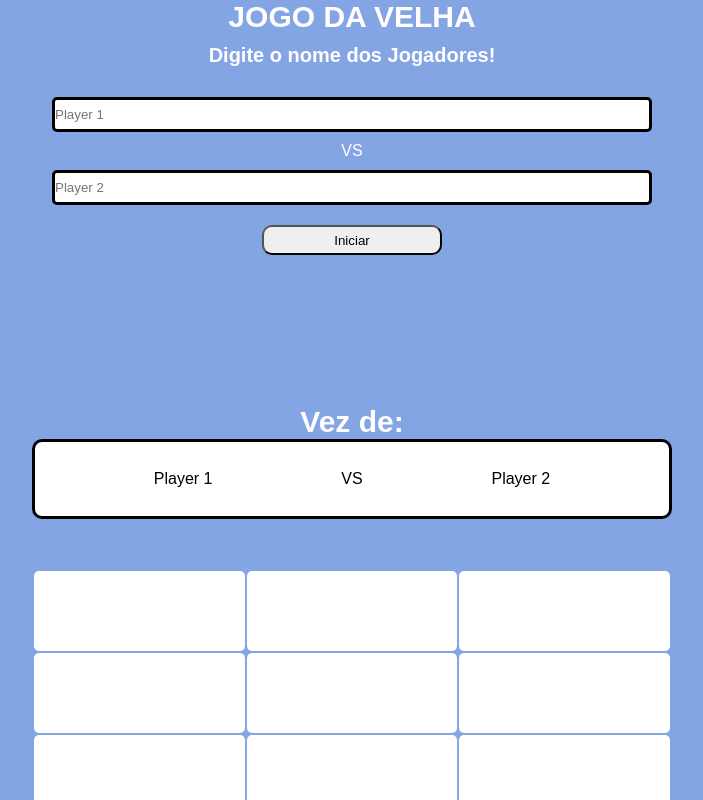
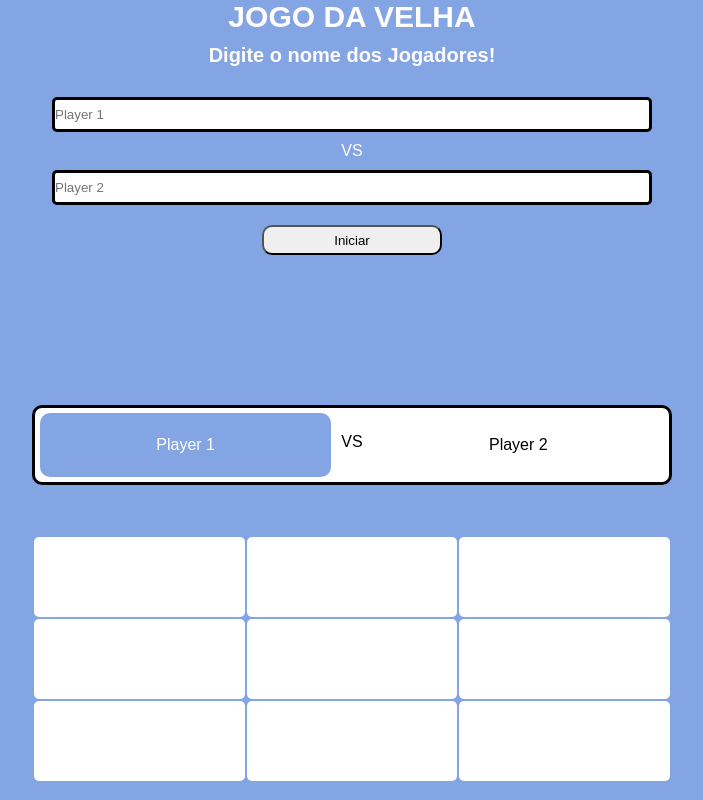
Before and after one commit to matheus160101/Jogo-da-velha, a plain HTML site: page index.html in a window 1280 px wide. Both pictures are taken after a click on the button "Iniciar". Shown: the whole page, without its empty margins (288-991 px from the left). Drawn offline with Linux system fonts and the light colour scheme; a web font is replaced by a local one.

Commit message:
projeto atualiziado

```diff
--- a/index.html
+++ b/index.html
@@ -28,11 +28,11 @@
       </div><!--form-->
 
       <div class="game">
-        <h2>Vez de: <span id="turnPlayer"></span></h2>
+        <h2><span id="turnPlayer"></span></h2>
         <div class="players">
-          <label class="player1" for="player1">Player 1</label>
+          <label id="p1" class="player1" for="player1">Player 1</label>
           <p>VS</p>
-          <label class="player2" for="player2">Player 2</label>
+          <label id="p2" class="player2" for="player2">Player 2</label>
         </div>
         <table id="gameBoard">
           <tbody>
--- a/index.js
+++ b/index.js
@@ -17,8 +17,18 @@ let turnPlayer = ''
 
 
 function updateTitle() {
-  const playerInput = document.getElementById(turnPlayer)
-  document.getElementById('turnPlayer').innerText = playerInput.value
+  if (turnPlayer == 'player1'){
+    document.getElementById("p1").style.color = "white";
+    document.getElementById("p2").style.color = "black";
+    document.getElementById("p2").style.background = "white";
+    document.getElementById("p1").style.background = "#84a5e4";
+
+  } else {
+    document.getElementById("p1").style.color = "black";
+    document.getElementById("p2").style.color = "white";
+    document.getElementById("p1").style.background = "white";
+    document.getElementById("p2").style.background = "#84a5e4";
+  }
 }
 
 function initializeGame() {
@@ -27,7 +37,7 @@ function initializeGame() {
   turnPlayer = 'player1'
   // Ajusta o título da página (caso seja necessário)
   document.querySelector(".game h2").innerHTML =
-    'Vez de: <span id="turnPlayer"></span>';
+    '<span id="turnPlayer"></span>';
   updateTitle()
   // Limpa o tabuleiro (caso seja necessário) e adiciona os eventos de clique
   boardRegions.forEach(function (element) {
--- a/style.css
+++ b/style.css
@@ -75,16 +75,24 @@ section .game .players{
   margin-bottom: 50px;
   border: 3px solid black;
   border-radius: 10px;
-  padding: 28px 0;
+  justify-content: center;
+  padding: 5px 5px;
 }
 
 section .game .players p {
-  padding: 0 10px;
+  padding: 20px 10px;
+
 }
 
 section .game .players label{
   width: 50%;
+  height: 64px;
   text-align: center;
+  display: flex;
+  flex-direction: column;
+  justify-content: center;
+  border-radius: 10px;
+  padding: 10px;
 
 }
 
```
